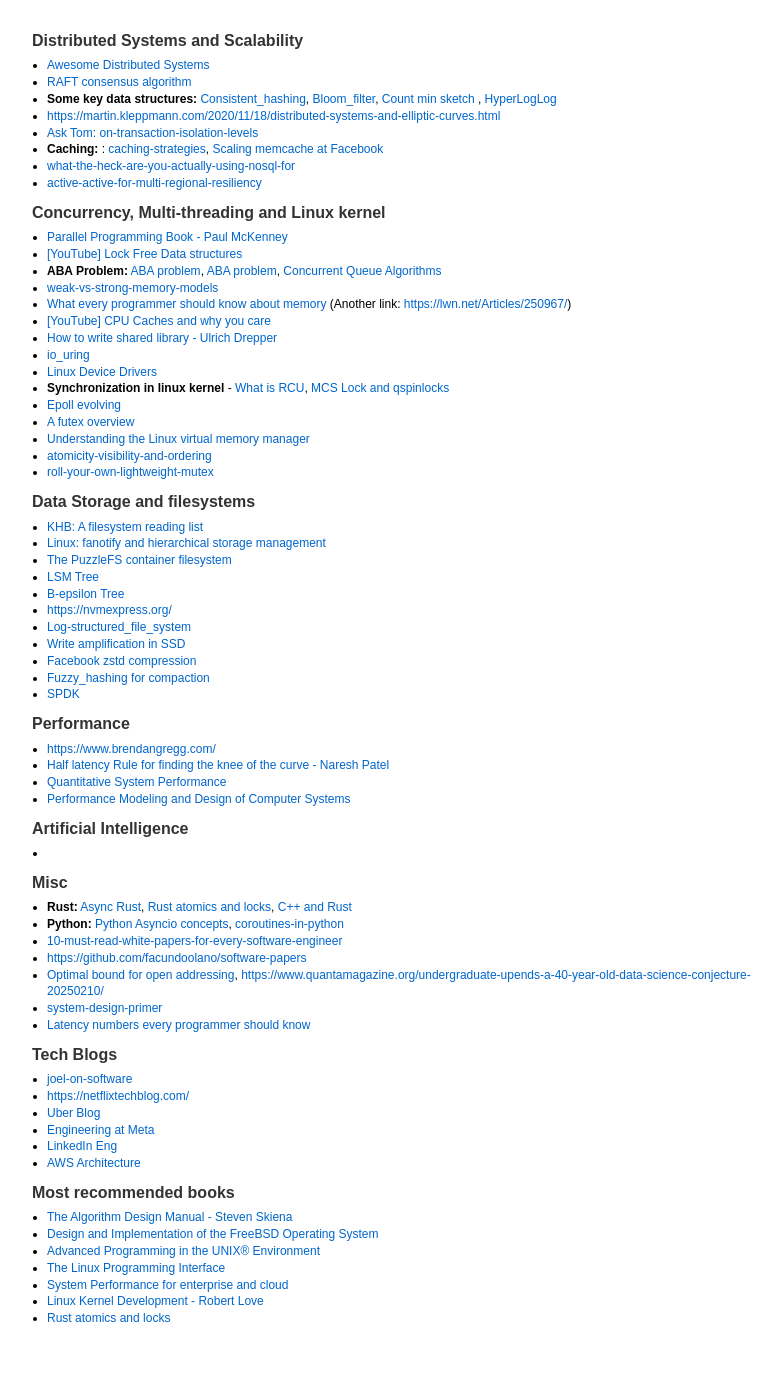
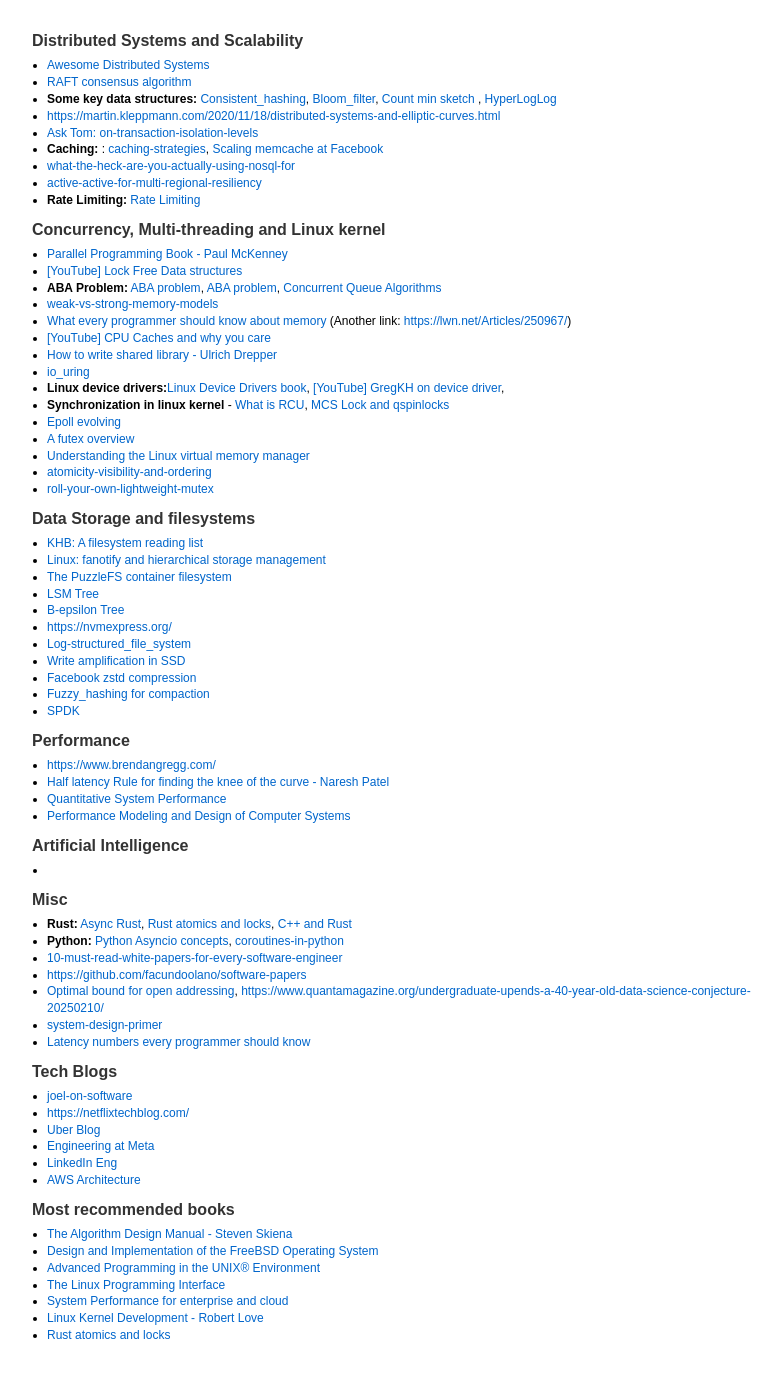
Before and after one commit to niraj17/niraj17.github.io, a Jekyll site: the page info/tech.html, which Jekyll copies as it is, in a window 1280 px wide. Shown: the whole page, without its empty margins (223-1005 px from the left). Built offline with Jekyll 4.4.1, drawn with Linux system fonts in a browser that asks for light colours.

Commit message:
Update tech.html

```diff
--- a/info/tech.html
+++ b/info/tech.html
@@ -104,7 +104,7 @@
 	  <li> <b>Caching: </b>: <a href=https://codeahoy.com/2017/08/11/caching-strategies-and-how-to-choose-the-right-one/>caching-strategies</a>, <a href=https://www.usenix.org/system/files/conference/nsdi13/nsdi13-final170_update.pdf> Scaling memcache at Facebook</a>
           <li> <a href=https://highscalability.com/what-the-heck-are-you-actually-using-nosql-for/>what-the-heck-are-you-actually-using-nosql-for</a>
           <li> <a href=https://netflixtechblog.com/active-active-for-multi-regional-resiliency-c47719f6685b>active-active-for-multi-regional-resiliency</a>
-
+          <li> <b>Rate Limiting:</b> <a href=https://gist.github.com/rponte/c610d391820a7fd28aee13ce879a87c8>Rate Limiting</a>
      </ul>
      </div>
 
@@ -120,7 +120,7 @@
            <li> <a href=https://www.youtube.com/watch?v=WDIkqP4JbkE>[YouTube] CPU Caches and why you care</a>
            <li> <a href=https://www.akkadia.org/drepper/dsohowto.pdf>How to write shared library - Ulrich Drepper</a>
            <li> <a href=https://developers.redhat.com/articles/2023/04/12/why-you-should-use-iouring-network-io> io_uring </a>
-           <li> <a href=https://lwn.net/Kernel/LDD3/>Linux Device Drivers</a>
+           <li> <b> Linux device drivers:</b><a href=https://lwn.net/Kernel/LDD3/>Linux Device Drivers book</a>, <a href=https://www.youtube.com/watch?v=AdPxeGHIZ74> [YouTube] GregKH on device driver</a>,
            <li> <b> Synchronization in linux kernel</b> - <a href=https://www.kernel.org/doc/html/next/RCU/whatisRCU.html>What is RCU</a>, <a href=https://lwn.net/Articles/590243/>MCS Lock and qspinlocks</a>
 	   <li> <a href=https://lwn.net/Articles/633422/>Epoll evolving</a>
            <li> <a href=https://lwn.net/Articles/360699/>A futex overview</a>
```
